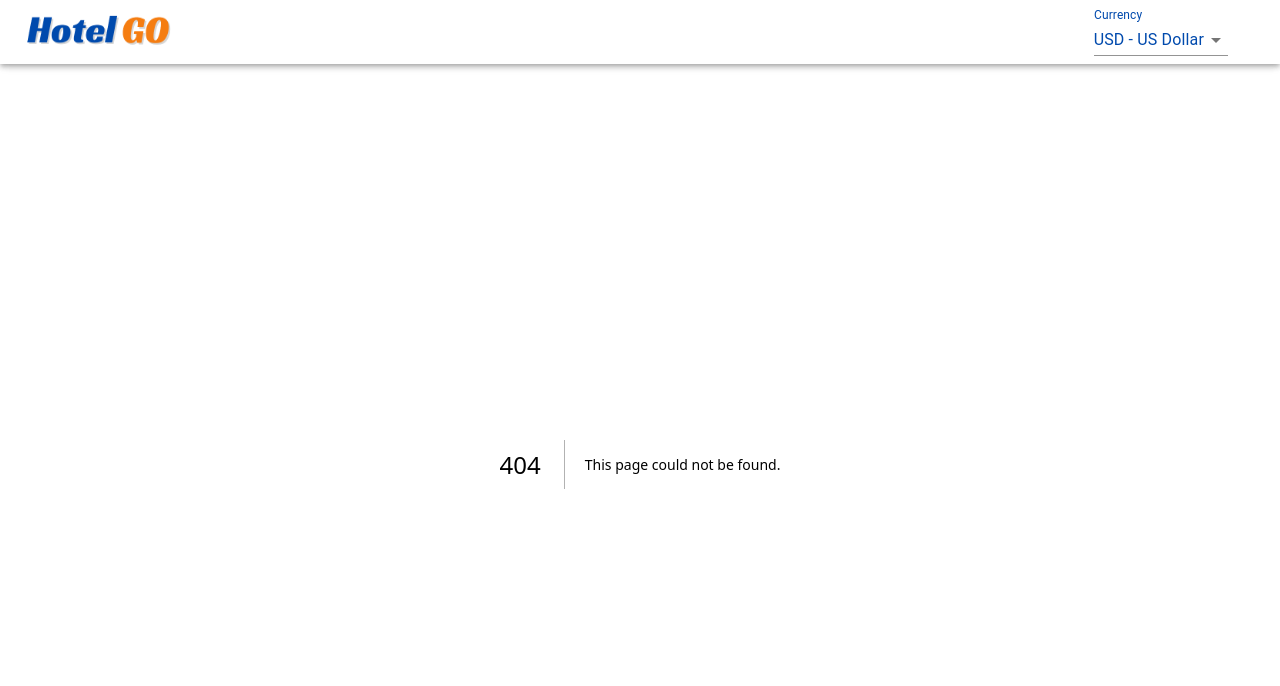
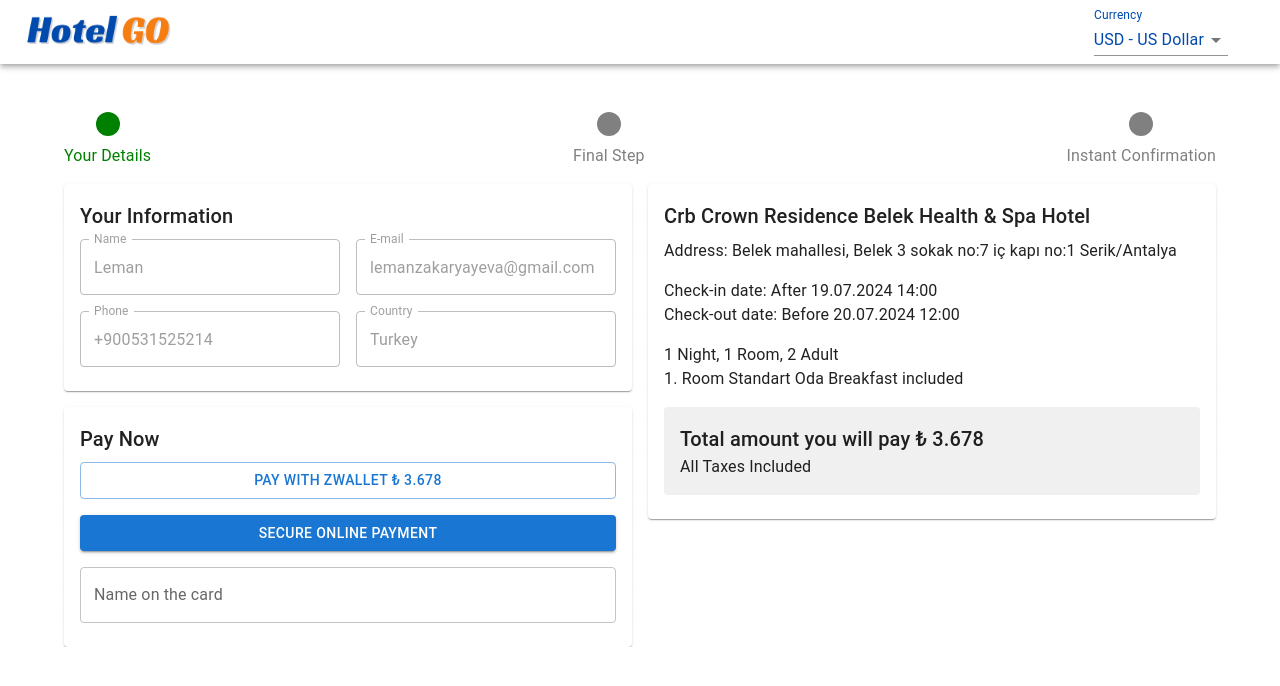
Before and after one commit to Lemanzakarya/HotelGoFront, a Next.js app: page /reservation in a window 1280 px wide. Before the commit this address had no page. Shown: the top 686 px of the page. Built offline with nearby package versions, Linux system fonts and the light colour scheme.

Commit message:
Create Reservation page

```diff
--- a/src/app/globals.css
+++ b/src/app/globals.css
@@ -81,7 +81,7 @@
 
 html, body {
   overflow: auto;
-  height: 100%;
+  height: auto;
   margin: 0;
 }
 
--- /dev/null
+++ b/src/app/reservation/page.tsx
@@ -0,0 +1,141 @@
+'use client'
+import React from 'react';
+import { Container, Grid, TextField, Button, Typography, Box, Card, CardContent } from '@mui/material';
+import { styled } from '@mui/system';
+
+const StyledContainer = styled(Container)({
+  paddingTop: '2rem',
+});
+
+const StepIndicator = styled(Box)({
+  display: 'flex',
+  justifyContent: 'space-between',
+  alignItems: 'center',
+  padding: '1rem 0',
+  '& > div': {
+    display: 'flex',
+    alignItems: 'center',
+    flexDirection: 'column',
+    '& span': {
+      display: 'block',
+      marginTop: '0.5rem',
+    },
+  },
+  '& .active': {
+    color: 'green',
+    '&::before': {
+      content: '""',
+      display: 'block',
+      width: '24px',
+      height: '24px',
+      backgroundColor: 'green',
+      borderRadius: '50%',
+      marginBottom: '0.5rem',
+    },
+  },
+  '& .inactive': {
+    color: 'gray',
+    '&::before': {
+      content: '""',
+      display: 'block',
+      width: '24px',
+      height: '24px',
+      backgroundColor: 'gray',
+      borderRadius: '50%',
+      marginBottom: '0.5rem',
+    },
+  },
+});
+
+const ReservationPage = () => {
+  return (
+    <StyledContainer>
+      <StepIndicator>
+        <div className="active">
+          <Box></Box>
+          <Typography>Your Details</Typography>
+        </div>
+        <div className="inactive">
+          <Box></Box>
+          <Typography>Final Step</Typography>
+        </div>
+        <div className="inactive">
+          <Box></Box>
+          <Typography>Instant Confirmation</Typography>
+        </div>
+      </StepIndicator>
+
+      <Grid container spacing={2}>
+        <Grid item xs={12} md={6}>
+          <Card>
+            <CardContent>
+              <Typography variant="h6" gutterBottom>
+                Your Information
+              </Typography>
+              <Grid container spacing={2}>
+                <Grid item xs={12} sm={6}>
+                  <TextField label="Name" fullWidth value="Leman" disabled />
+                </Grid>
+                <Grid item xs={12} sm={6}>
+                  <TextField label="E-mail" fullWidth value="lemanzakaryayeva@gmail.com" disabled />
+                </Grid>
+                <Grid item xs={12} sm={6}>
+                  <TextField label="Phone" fullWidth value="+900531525214" disabled />
+                </Grid>
+                <Grid item xs={12} sm={6}>
+                  <TextField label="Country" fullWidth value="Turkey" disabled />
+                </Grid>
+              </Grid>
+            </CardContent>
+          </Card>
+
+          <Card sx={{ marginTop: '1rem' }}>
+            <CardContent>
+              <Typography variant="h6" gutterBottom>
+                Pay Now
+              </Typography>
+              <Box>
+                <Button variant="outlined" fullWidth>
+                  Pay with ZWallet ₺ 3.678
+                </Button>
+                <Box sx={{ marginTop: '1rem' }}>
+                  <Button variant="contained" fullWidth>
+                    Secure online payment
+                  </Button>
+                </Box>
+                <TextField label="Name on the card" fullWidth sx={{ marginTop: '1rem' }} />
+              </Box>
+            </CardContent>
+          </Card>
+        </Grid>
+
+        <Grid item xs={12} md={6}>
+          <Card>
+            <CardContent>
+              <Typography variant="h6" gutterBottom>
+                Crb Crown Residence Belek Health & Spa Hotel
+              </Typography>
+              <Typography>
+                Address: Belek mahallesi, Belek 3 sokak no:7 iç kapı no:1 Serik/Antalya
+              </Typography>
+              <Box sx={{ marginTop: '1rem' }}>
+                <Typography>Check-in date: After 19.07.2024 14:00</Typography>
+                <Typography>Check-out date: Before 20.07.2024 12:00</Typography>
+              </Box>
+              <Box sx={{ marginTop: '1rem' }}>
+                <Typography>1 Night, 1 Room, 2 Adult</Typography>
+                <Typography>1. Room Standart Oda Breakfast included</Typography>
+              </Box>
+              <Box sx={{ marginTop: '1rem', backgroundColor: '#f0f0f0', padding: '1rem', borderRadius: '4px' }}>
+                <Typography variant="h6">Total amount you will pay ₺ 3.678</Typography>
+                <Typography>All Taxes Included</Typography>
+              </Box>
+            </CardContent>
+          </Card>
+        </Grid>
+      </Grid>
+    </StyledContainer>
+  );
+};
+
+export default ReservationPage;
```
Also changed, not shown: src/app/hoteldetail/page.tsx (+4 -4 lines), src/components/detail/Rooms.tsx (+11 -3 lines).
